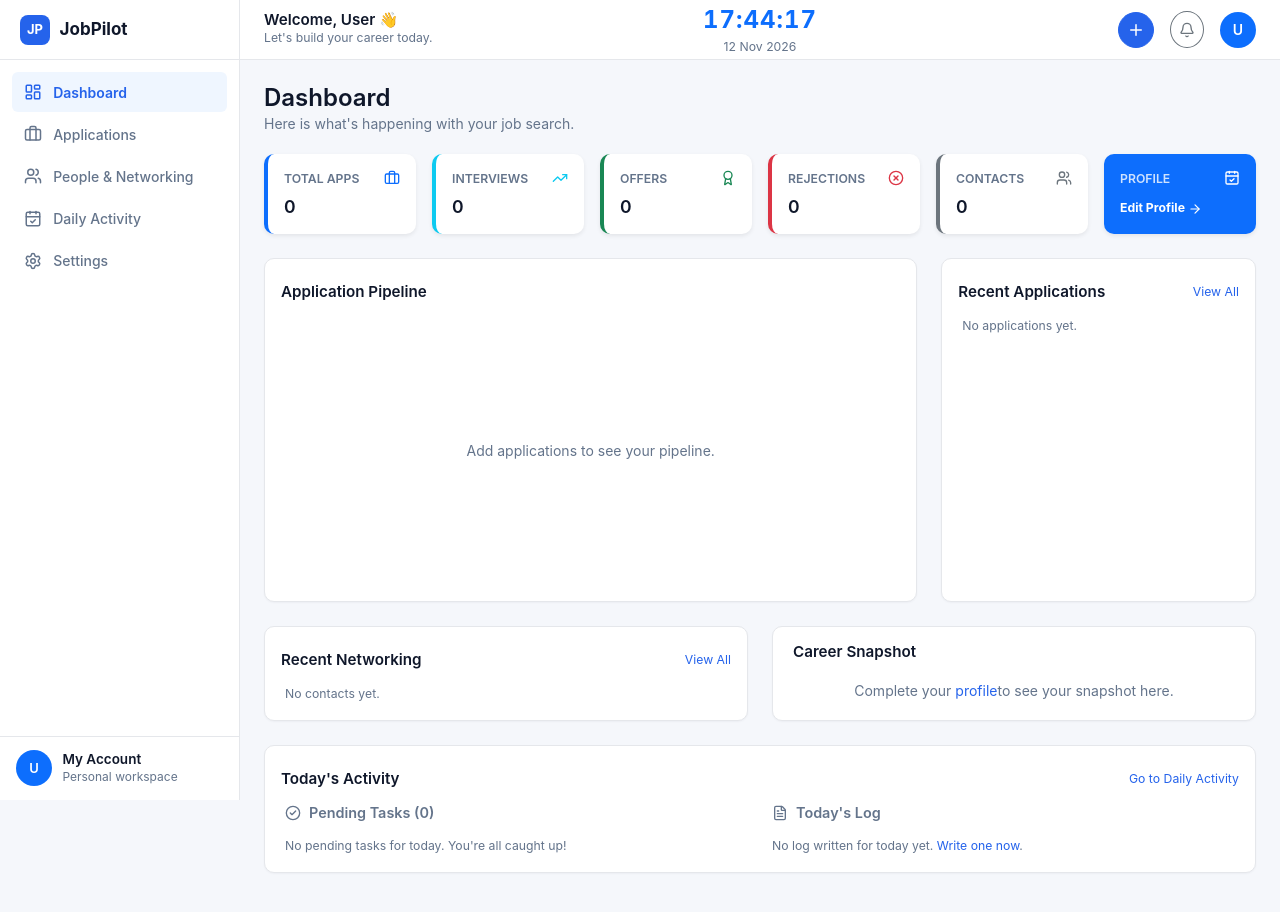
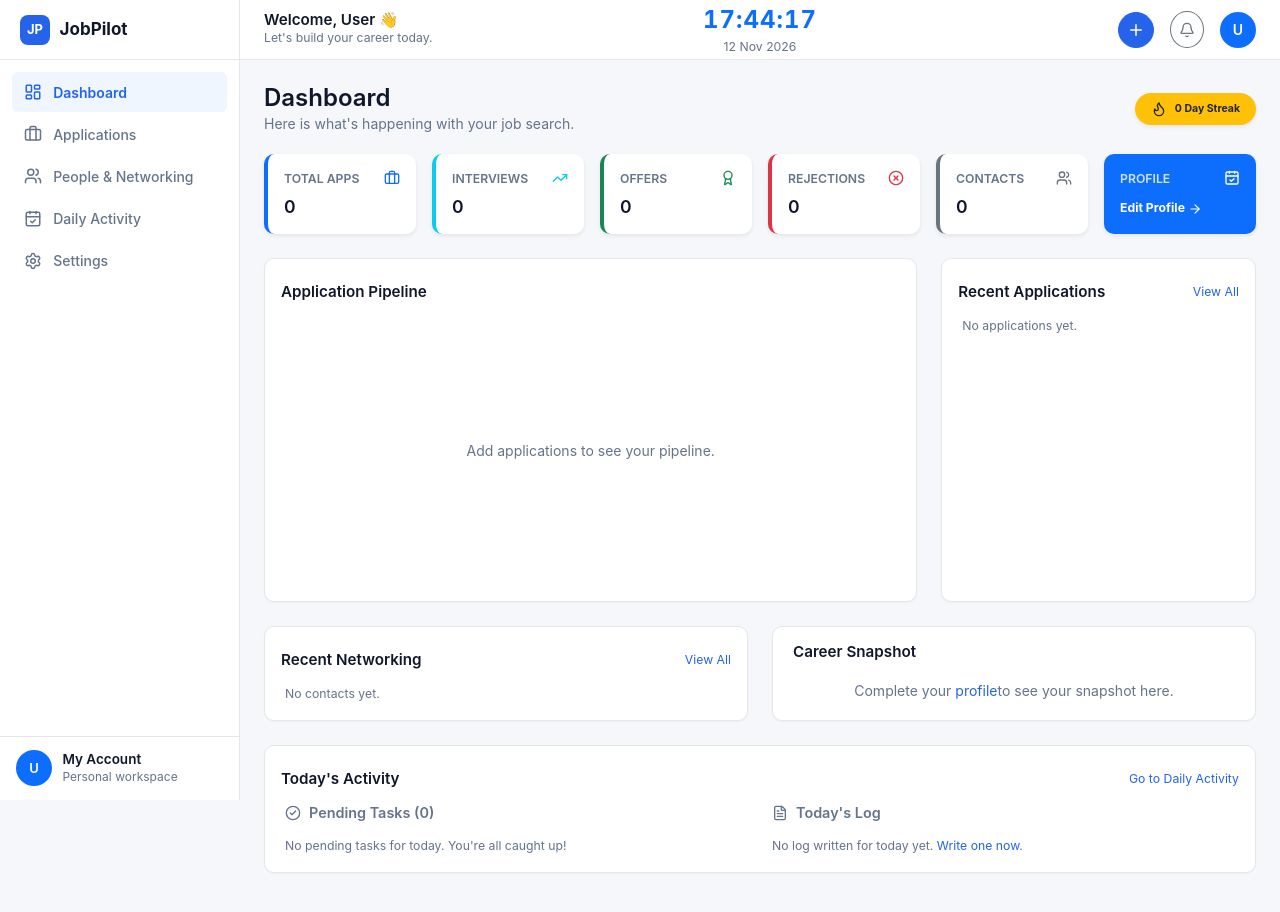
Before and after one commit to mohamedsarfaras/JobPilot, a React (Create React App) app: page / in a window 1280 px wide. Shown: the top 912 px of the page. Built offline with nearby package versions, Linux system fonts and the light colour scheme.

Commit message:
Make streak visible always

```diff
--- a/src/pages/Dashboard.jsx
+++ b/src/pages/Dashboard.jsx
@@ -38,7 +38,10 @@ export default function Dashboard() {
           <h1>Dashboard</h1>
           <p className="text-muted mb-0">Here is what's happening with your job search.</p>
         </div>
-        {streak > 0 && <div className="badge bg-warning text-dark px-3 py-2 rounded-pill shadow-sm d-flex align-items-center gap-2"><Flame size={16} /> {streak} Day Streak!</div>}
+        {/* ALWAYS SHOW STREAK */}
+        <div className="badge bg-warning text-dark px-3 py-2 rounded-pill shadow-sm d-flex align-items-center gap-2">
+          <Flame size={16} /> {streak} Day Streak
+        </div>
       </div>
 
       <div className="row g-3 mb-4">
```
